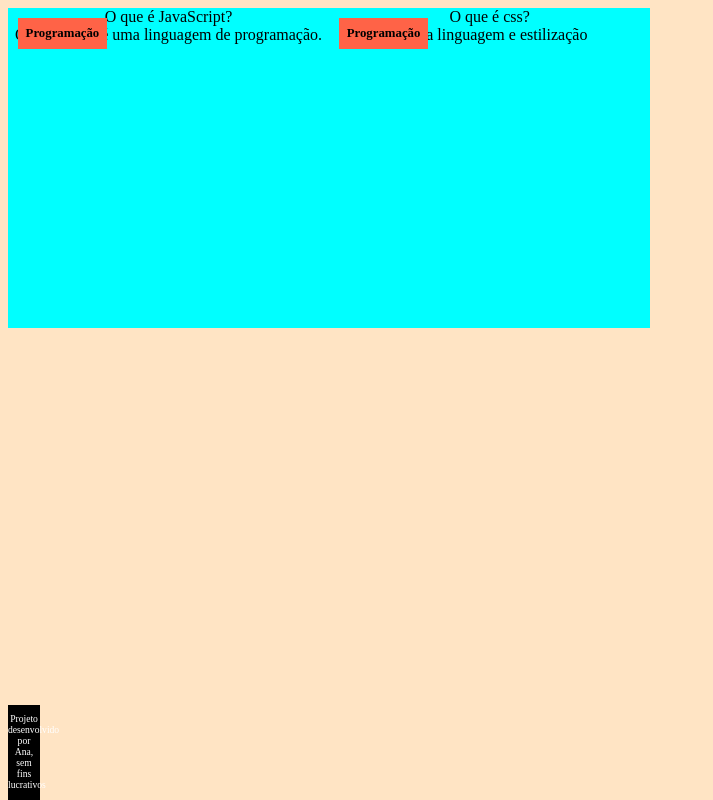
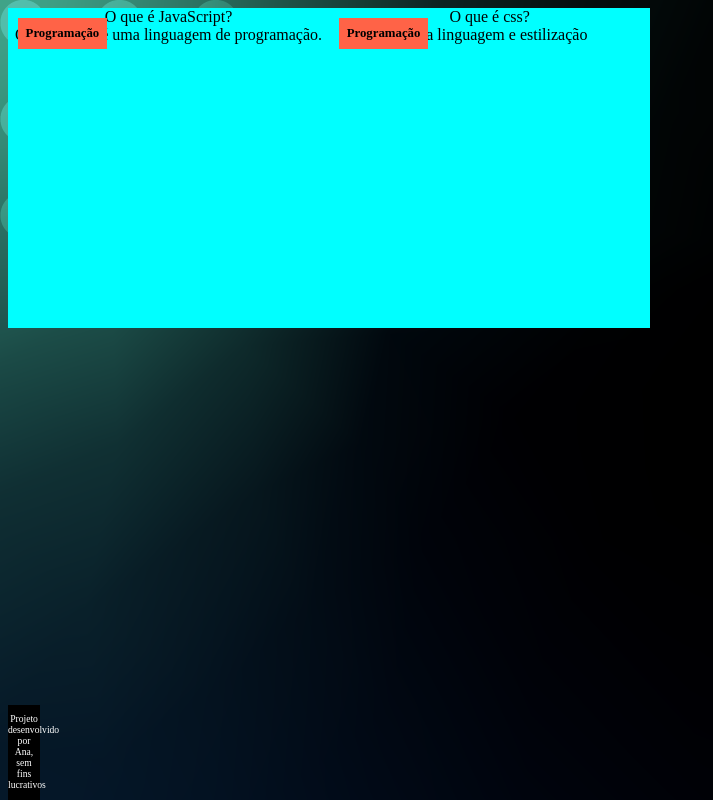
Before and after one commit to AnaBerese/FLASHCARDS-01, a plain HTML site: page index.html in a window 1280 px wide. Shown: the whole page, without its empty margins (0-713 px from the left). Drawn offline with Linux system fonts and the light colour scheme.

Commit message:
fundo da página

```diff
--- a/assetts/style.css
+++ b/assetts/style.css
@@ -1,5 +1,5 @@
 body{
-    background-color: bisque;
+    background: url('img/bg-desktop.webp');
     font-family: Bai jamjuree;
 
 ;
```
Also changed, not shown: assetts/img/bg-desktop.webp (added), assetts/img/bg-mobile.webp (added), assetts/img/bg-tablet.webp (added).
